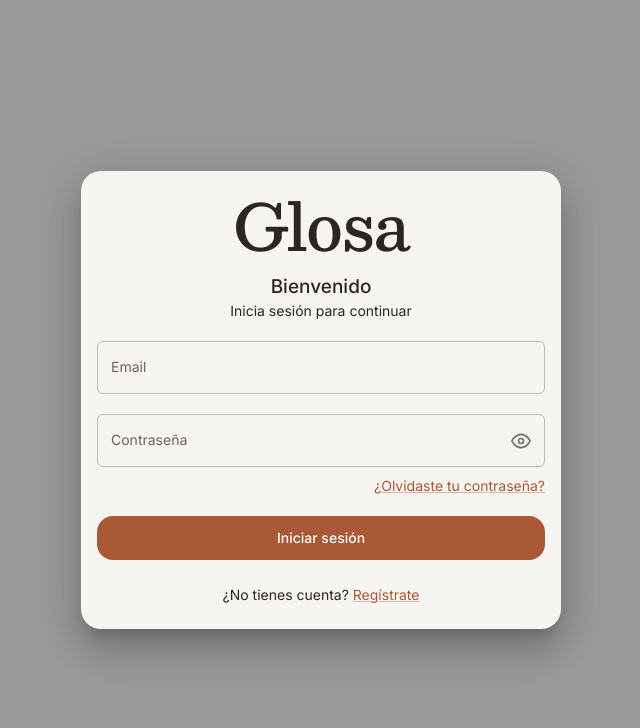
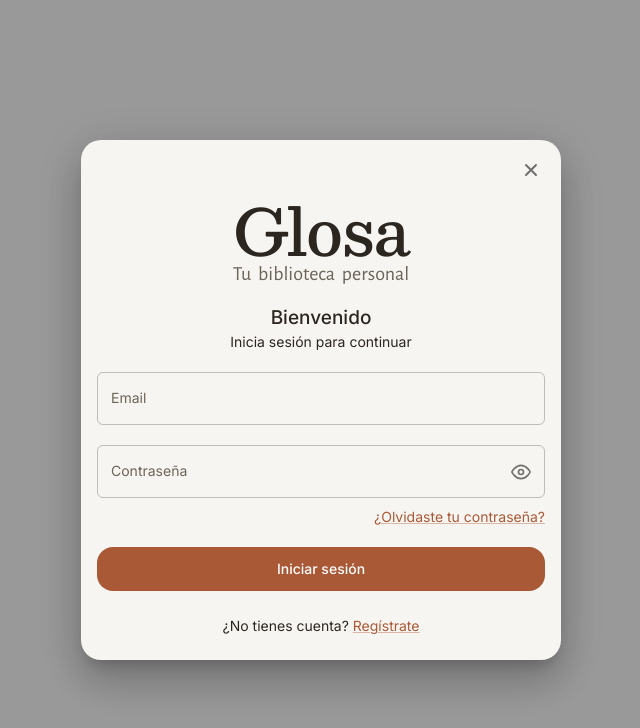
Before and after one commit to IsaSaete/biblioteca-frontend, a React (Vite) app: page /login in a window 1280 px wide. Shown: the top 728 px of the page, without its empty margins (319-959 px from the left). Built offline with nearby package versions, Linux system fonts and the light colour scheme; no server answers.

Commit message:
Use the shared logotype and a close button on login and sign-up
Co-Authored-By: Claude Sonnet 5.5 <noreply@anthropic.com>
Claude-Session: https://claude.ai/code/session_01PxgBujbFCA54HJni8btLPb

```diff
--- a/src/domains/auth/components/AuthLayout/AuthLayout.tsx
+++ b/src/domains/auth/components/AuthLayout/AuthLayout.tsx
@@ -1,7 +1,7 @@
 import type { ReactNode } from "react";
 import Box from "@mui/material/Box";
 import FullScreenModal from "../../../../components/ui/FullScreenModal/FullScreenModal";
-import Logo from "../../../../components/ui/Logo/Logo";
+import Brand from "../../../../components/ui/Brand/Brand";
 import AuthFormHeader from "../AuthFormHeader/AuthFormHeader";
 
 interface AuthLayoutProps {
@@ -9,6 +9,8 @@ interface AuthLayoutProps {
   subtitle: string;
   footer?: ReactNode;
   onBack?: () => void;
+  // Cierra la pantalla de acceso y vuelve a la portada (✕, Esc o el fondo).
+  onClose?: () => void;
   children: ReactNode;
 }
 
@@ -19,11 +21,12 @@ const AuthLayout = ({
   subtitle,
   footer,
   onBack,
+  onClose,
   children,
 }: AuthLayoutProps) => (
-  <FullScreenModal titleId={titleId} onBack={onBack}>
-    <Box sx={{ mb: 5 }}>
-      <Logo />
+  <FullScreenModal titleId={titleId} onBack={onBack} onClose={onClose}>
+    <Box sx={{ display: "flex", justifyContent: "center", mb: 5 }}>
+      <Brand to="/" />
     </Box>
     <AuthFormHeader titleId={titleId} title={title} subtitle={subtitle} />
     {children}
--- a/src/domains/auth/pages/LoginPage/LoginPage.tsx
+++ b/src/domains/auth/pages/LoginPage/LoginPage.tsx
@@ -77,6 +77,7 @@ const LoginPage = () => {
 
   return (
     <AuthLayout
+      onClose={() => void navigate("/", { replace: true })}
       title="Bienvenido"
       subtitle="Inicia sesión para continuar"
       footer={
--- a/src/domains/auth/pages/RegisterPage/RegisterPage.tsx
+++ b/src/domains/auth/pages/RegisterPage/RegisterPage.tsx
@@ -74,6 +74,7 @@ const RegisterPage = () => {
 
   return (
     <AuthLayout
+      onClose={() => void navigate("/", { replace: true })}
       title="Bienvenido"
       subtitle="Regístrate para continuar"
       footer={
```
